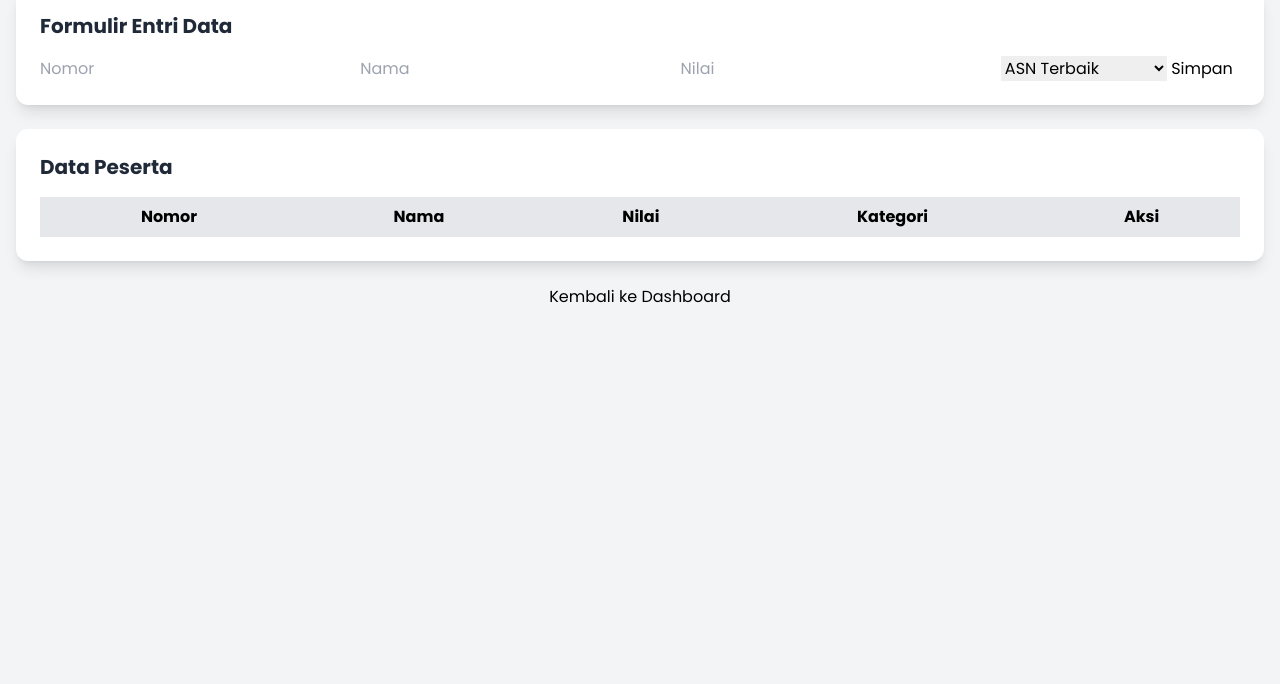
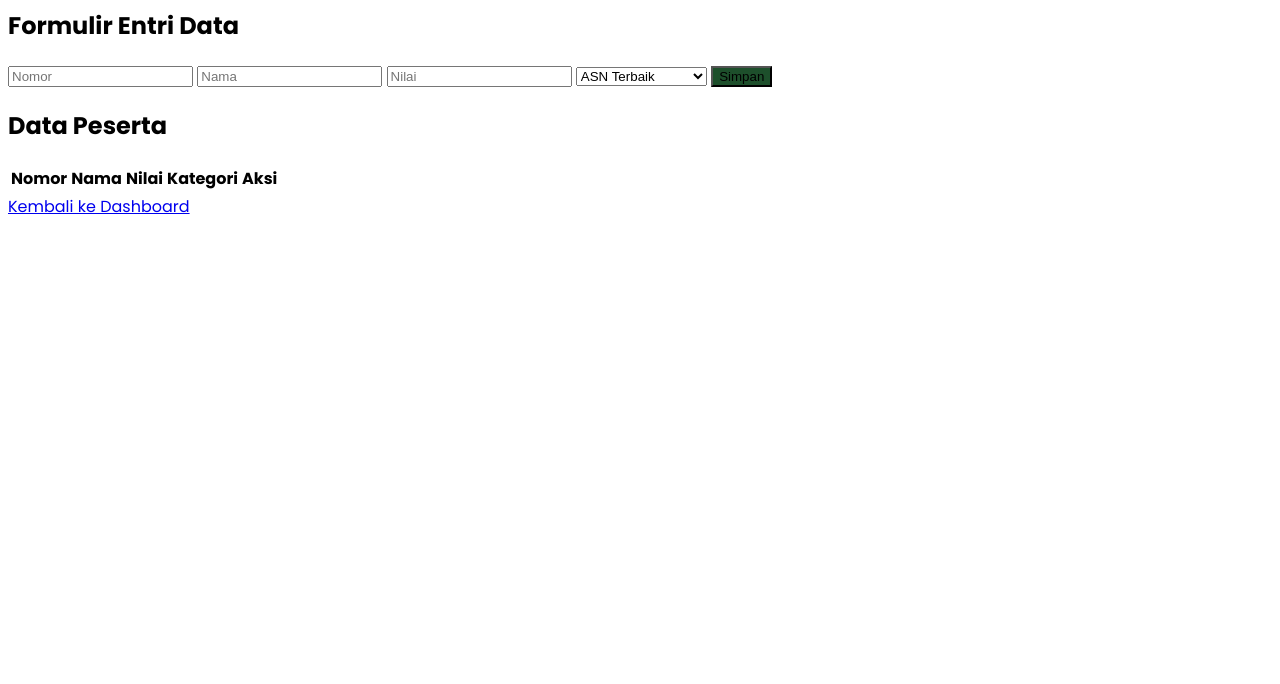
Before and after one commit to ivan3884/anugrahasn, a plain HTML site: page entri.html in a window 1280 px wide. Shown: the part 116-800 px from the top of the page. Drawn offline with nearby package versions, Linux system fonts and the light colour scheme; files whose address does not match are found by name.

Commit message:
entri.html

```diff
--- a/entri.html
+++ b/entri.html
@@ -4,7 +4,7 @@
     <meta charset="UTF-8">
     <meta name="viewport" content="width=device-width, initial-scale=1.0">
     <title>Anugerah ASN 2025 - Entri Data</title>
-    <script src="https://cdn.tailwindcss.com"></script>
+    <script src="script.js"></script>
     <link href="https://fonts.googleapis.com/css2?family=Poppins:wght@400;600;700&display=swap" rel="stylesheet">
     <style>
         body {
@@ -28,18 +28,18 @@
         <div class="bg-white p-6 rounded-xl shadow-lg mb-6">
             <h2 class="text-xl font-bold text-gray-800 mb-4">Formulir Entri Data</h2>
 <form id="form">
-  <input id="nomor" type="number" placeholder="Nomor" required />
-  <input id="nama" type="text" placeholder="Nama" required />
-  <input id="nilai" type="number" placeholder="Nilai" required />
-  <select id="kategori">
+  <input id="nomor" type="number" placeholder="Nomor" required class="w-full p-2 border border-gray-300 rounded mb-3" />
+  <input id="nama" type="text" placeholder="Nama" required class="w-full p-2 border border-gray-300 rounded mb-3" />
+  <input id="nilai" type="number" placeholder="Nilai" required class="w-full p-2 border border-gray-300 rounded mb-3" />
+  <select id="kategori" class="w-full p-2 border border-gray-300 rounded mb-4">
     <option>ASN Terbaik</option>
     <option>Pelaksana Terbaik</option>
   </select>
-  <button type="submit">Simpan</button>
+  <button type="submit" class="bg-kalsel-green text-white px-4 py-2 rounded hover:bg-green-800">
+    Simpan
+  </button>
 </form>
-
         </div>
-
         <div class="bg-white p-6 rounded-xl shadow-lg">
             <h2 class="text-xl font-bold text-gray-800 mb-4">Data Peserta</h2>
             <table class="min-w-full bg-white">
```
